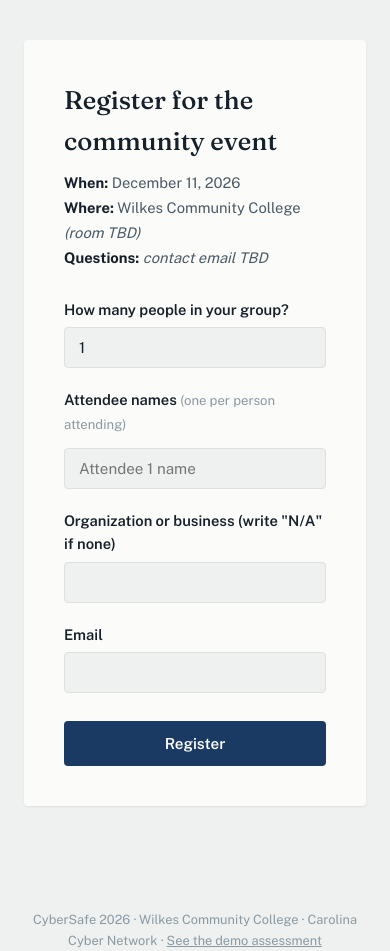
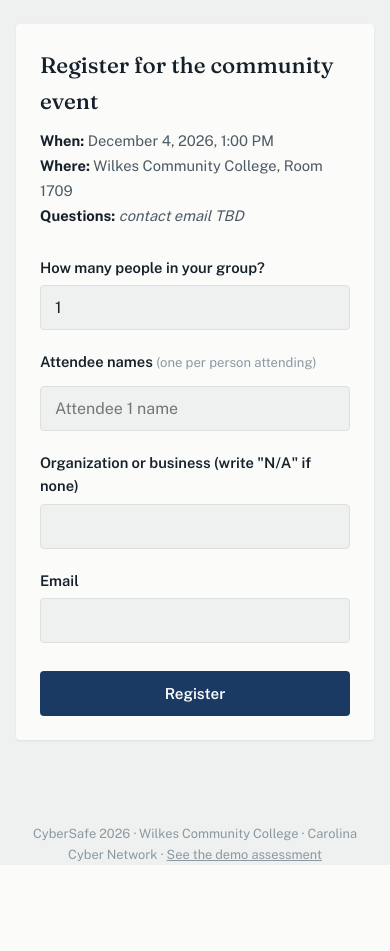
Before and after one commit to Grimjar-Bloodbeard/cybersafe2026, a FastAPI app: page /register in a window 390 px wide. Shown: the part 160-1111 px from the top of the page. After the commit the page ends 1025 px from the top, so only its background shows below. Run offline with FastAPI, Linux system fonts and the light colour scheme; some libraries are stand-ins or nearby versions.

Commit message:
Fix mobile input zoom and correct the real event date/room
iOS Safari auto-zooms the whole page on focus for any input under
16px - felt broken on a real phone during testing. Also corrects the
placeholder December 11 date to the real one: December 4, 2026, 1:00
PM, Wilkes Community College Room 1709.

```diff
--- a/backend/app/templates/register.html
+++ b/backend/app/templates/register.html
@@ -28,14 +28,22 @@
   input[type="number"], input[type="text"], input[type="email"] {
     width: 100%;
     font-family: "Public Sans", sans-serif;
-    font-size: 0.95rem;
-    padding: 11px 14px;
+    /* 16px minimum - iOS Safari auto-zooms the whole page on focus for any
+       input below that, which felt broken on a real phone during testing. */
+    font-size: 1rem;
+    padding: 12px 14px;
     border: 1px solid var(--rule);
     border-radius: 4px;
     background: var(--mist);
     color: var(--ink);
   }
   input:focus-visible { outline: 2px solid var(--ccn-orange); outline-offset: 1px; }
+
+  @media (max-width: 480px) {
+    main { padding: 0 16px 60px; margin-top: 24px; }
+    .card { padding: 24px; }
+    .card h1 { font-size: 1.4rem; }
+  }
 
   #attendee-fields { display: flex; flex-direction: column; gap: 12px; margin-top: 12px; }
 
@@ -65,8 +73,8 @@
     <div id="form-view">
       <h1>Register for the community event</h1>
       <p class="event-details">
-        <b>When:</b> December 11, 2026<br>
-        <b>Where:</b> Wilkes Community College <i>(room TBD)</i><br>
+        <b>When:</b> December 4, 2026, 1:00 PM<br>
+        <b>Where:</b> Wilkes Community College, Room 1709<br>
         <b>Questions:</b> <i>contact email TBD</i>
       </p>
 
@@ -106,7 +114,7 @@
 
     <div class="success-state" id="success-view">
       <h1>You're registered</h1>
-      <p>We'll see you December 11 at Wilkes Community College. We don't send confirmation emails yet, so keep this page (or a screenshot of it) as your confirmation.</p>
+      <p>We'll see you December 4 at 1:00 PM at Wilkes Community College. We don't send confirmation emails yet, so keep this page (or a screenshot of it) as your confirmation.</p>
     </div>
   </div>
 </main>
```
